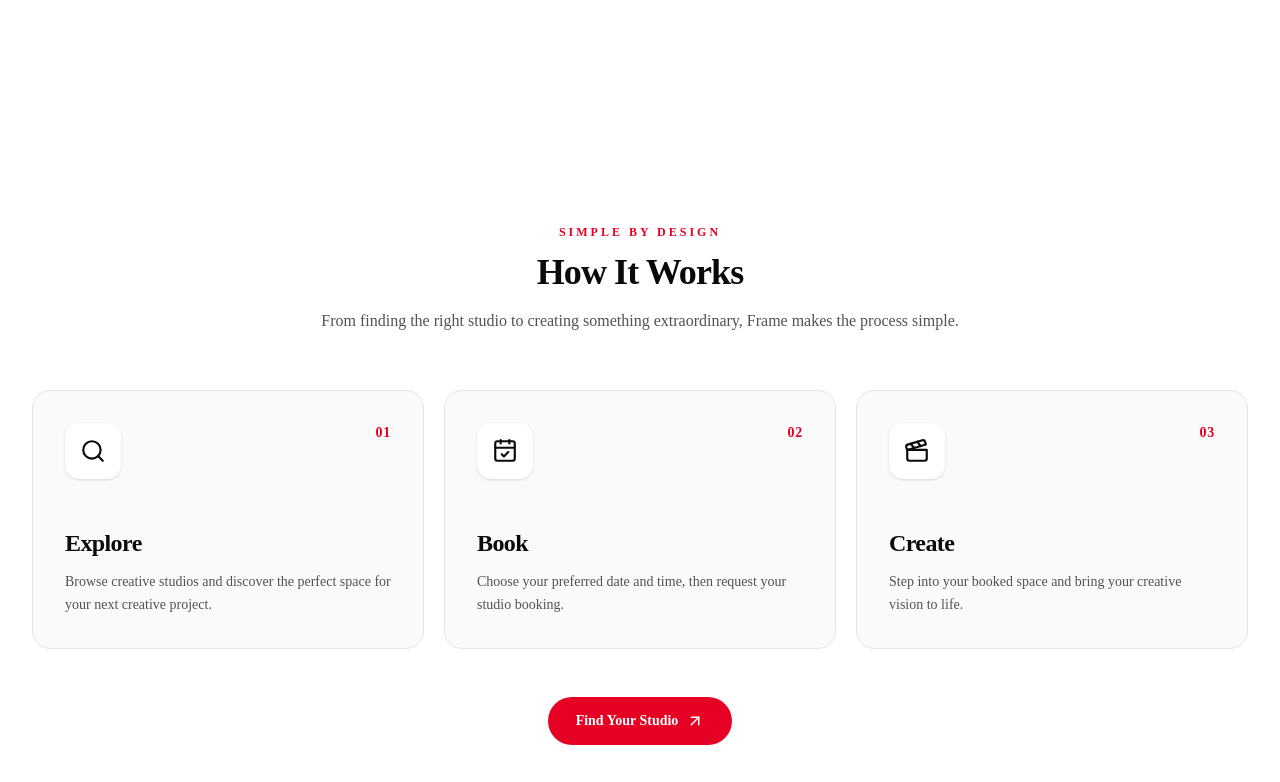
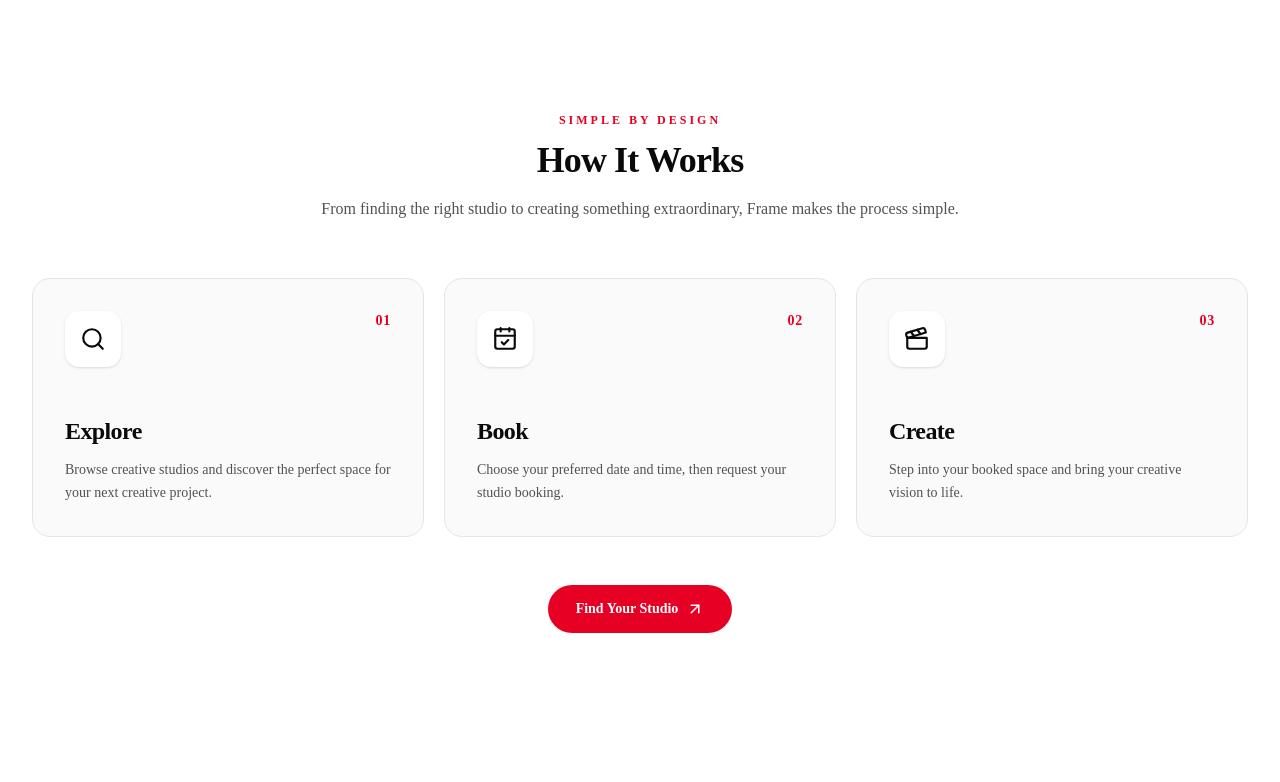
Before and after one commit to say33eed/frame-client, a Next.js app: page / in a window 1280 px wide. Shown: the part 2018-2800 px from the top of the page. Built offline with nearby package versions, Linux system fonts and the light colour scheme; no server answers.

Commit message:
fix how it works top padding

```diff
--- a/src/components/HowItWorks.tsx
+++ b/src/components/HowItWorks.tsx
@@ -36,7 +36,7 @@ export default function HowItWorks() {
         <section
             id="how-it-works"
             aria-labelledby="how-it-works-heading"
-            className="scroll-mt-24 bg-white px-5 py-20 sm:px-8 lg:py-28"
+            className="scroll-mt-24 bg-white px-5 py-0 sm:px-8 lg:py-0"
         >
             <div className="mx-auto max-w-7xl">
                 <div className="mx-auto mb-14 max-w-2xl text-center">
```
